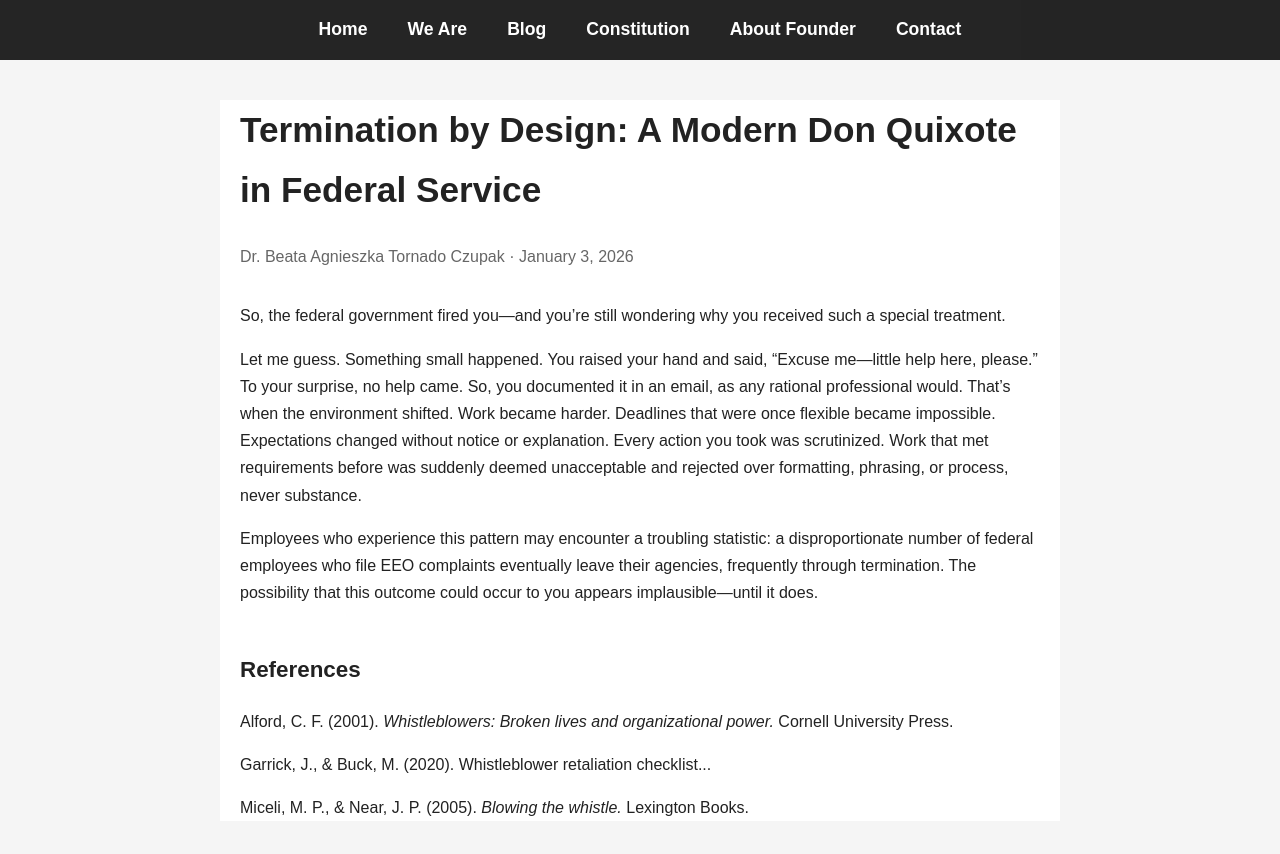
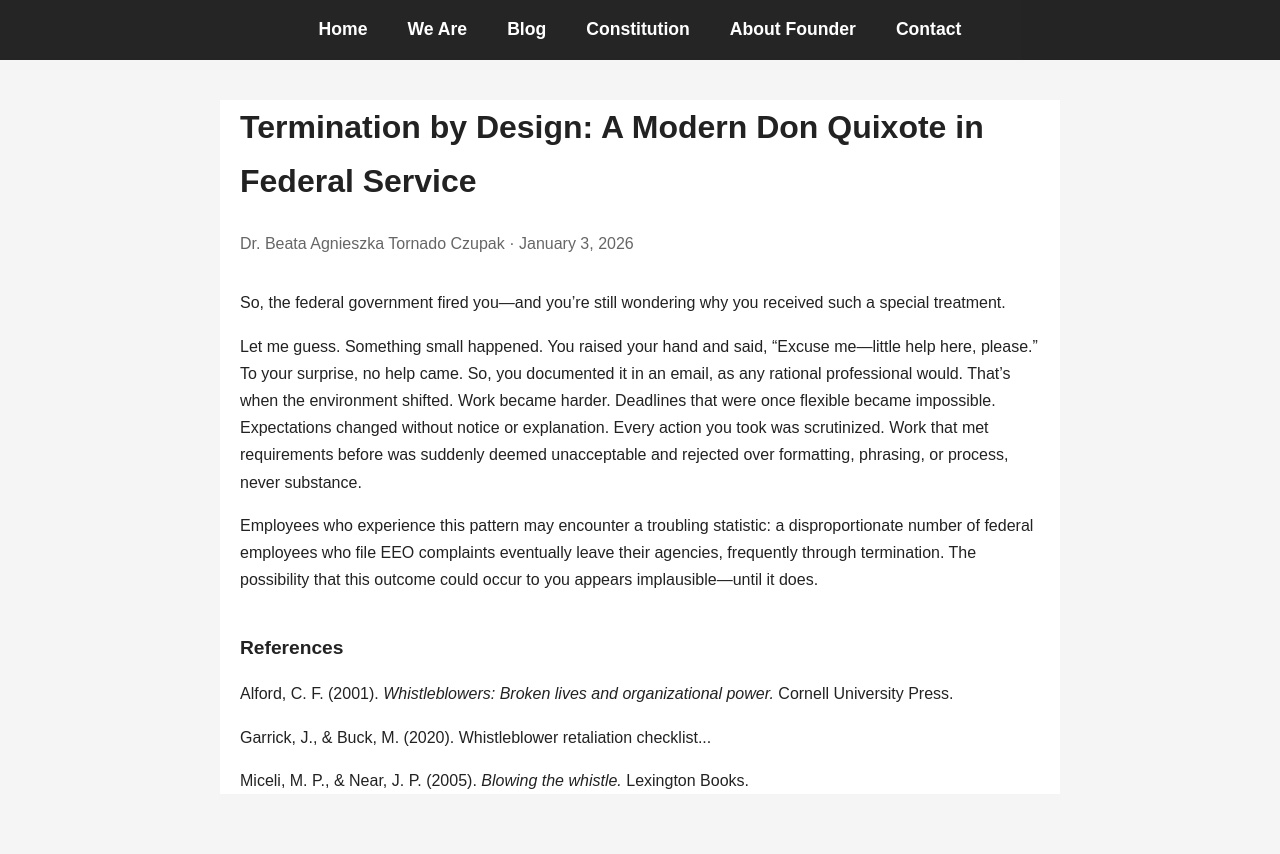
Before and after one commit to bfedbox-now/fedtoo, a plain HTML site: page termination-by-design.html in a window 1280 px wide. Drawn offline with Linux system fonts and the light colour scheme.

Commit message:
Update termination-by-design.html

```diff
--- a/termination-by-design.html
+++ b/termination-by-design.html
@@ -48,12 +48,12 @@
 
 
   h1 {
-    font-size: 2.2em;
+    font-size: 2.0em;
      margin-top: 1.5em;
   }
 
   h2 {
-    font-size: 1.4em;
+    font-size: 1.2em;
     margin-top: 2em;
   }
 
```
